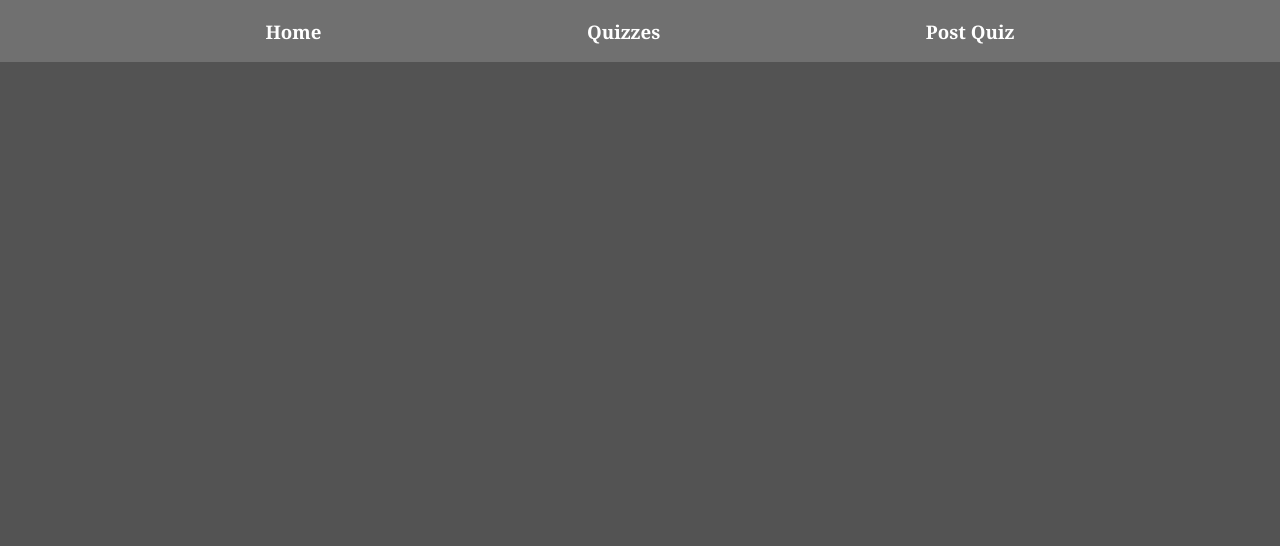
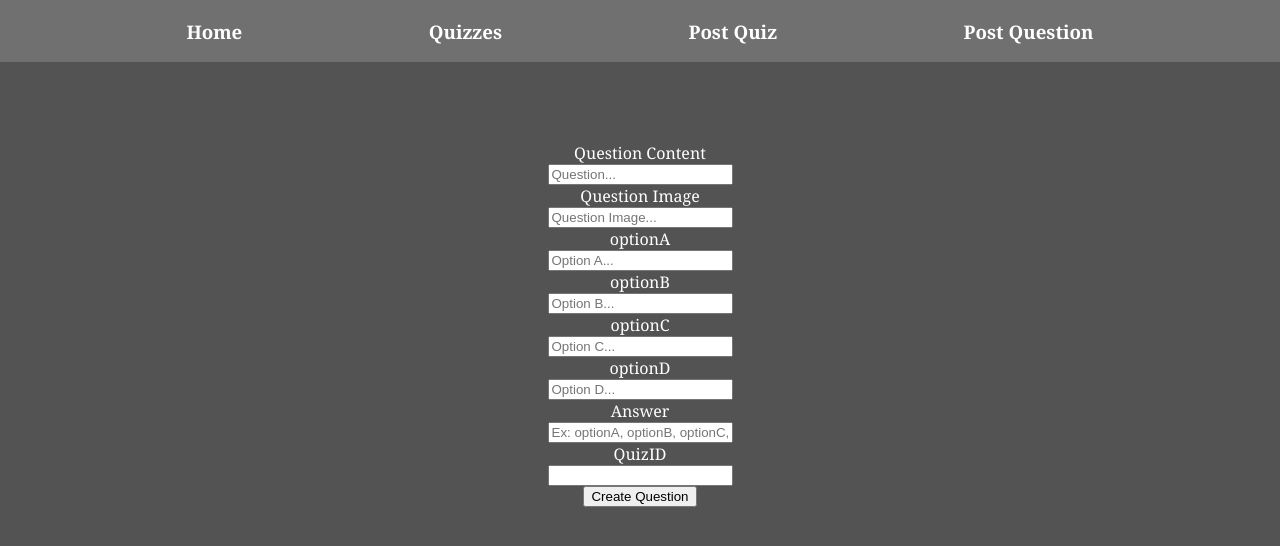
Before and after one commit to JacobHocker/quiz-champion, a React (Create React App) app in the folder client/: page /admin-post-question in a window 1280 px wide. Shown: the top 546 px of the page. Built offline with nearby package versions, Linux system fonts and the light colour scheme.

Commit message:
question post functionality

```diff
--- a/client/src/App.js
+++ b/client/src/App.js
@@ -6,6 +6,7 @@ import Nav from './components/nav/Nav';
 import AdminPostQuizzes from './components/adminPostQuizzes/AdminPostQuizzes';
 import QuizListContainer from './components/quizListContainer/QuizListContainer';
 import QuizDisplayContainer from './components/quizDisplayContainer/QuizDisplayContainer';
+import AdminPostQuestion from './components/adminPostQuestion/AdminPostQuestion';
 
 
 export default function App() {
@@ -20,6 +21,7 @@ export default function App() {
         <Route element={<QuizListContainer />} path='quizzes' />
         <Route element={<QuizDisplayContainer />} path='quiz/:id' />
         <Route element={<AdminPostQuizzes />} path='admin-post-quiz' />
+        <Route element={<AdminPostQuestion />} path='admin-post-question' />
       </Routes>
     </div>
   )
--- /dev/null
+++ b/client/src/components/adminPostQuestion/AdminPostQuestion.css
@@ -0,0 +1,17 @@
+.create-question-container{
+    display: flex;
+    flex-direction: column;
+    justify-content: center;
+    align-items: center;
+    margin-top: 5rem;
+}
+.create-question-form{
+    display: flex;
+    flex-direction: column;
+    justify-content: center;
+    align-items: center;
+}
+.create-question-form label{
+    margin-top: 1rem;
+    font-size: 1.5rem;
+}
--- /dev/null
+++ b/client/src/components/adminPostQuestion/AdminPostQuestion.js
@@ -0,0 +1,99 @@
+import React, {useState} from 'react';
+import './AdminPostQuestion.css';
+import { useNavigate } from 'react-router-dom';
+import axios from 'axios';
+
+export default function AdminPostQuestion() {
+    let navigate = useNavigate();
+    let [questionContent, setQuestionContent] = useState("");
+    let [questionImage, setQuestionImage] = useState("");
+    let [optionA, setOptionA] = useState("");
+    let [optionB, setOptionB] = useState("");
+    let [optionC, setOptionC] = useState("");
+    let [optionD, setOptionD] = useState("");
+    let [answer, setAnswer] = useState("");
+    let [quizId, setQuizId] = useState(0);
+
+    const addQuestion = () => {
+        axios.post("http://localhost:2000/questions", {
+            questionContent: questionContent,
+            questionImage: questionImage,
+            optionA: optionA,
+            optionB: optionB,
+            optionC: optionC,
+            optionD: optionD,
+            answer: answer,
+            QuizId: quizId
+        })
+        .then(() => { console.log("itworked")})
+    }
+    return (
+        <div className='create-question-container'>
+
+                <label>Question Content</label>
+                <input
+                autoComplete='off'
+                type='text'
+                className='post-question-input'
+                onChange={(e) => {setQuestionContent(e.target.value)}}
+                placeholder='Question...'
+                />
+                <label>Question Image</label>
+                <input
+                autoComplete='off'
+                type='text'
+                className='post-question-input'
+                onChange={(e) => {setQuestionImage(e.target.value)}}
+                placeholder='Question Image...'
+                />
+                <label>optionA</label>
+                <input
+                autoComplete='off'
+                type='text'
+                className='post-question-input'
+                onChange={(e) => {setOptionA(e.target.value)}}
+                placeholder='Option A...'
+                />
+                <label>optionB</label>
+                <input
+                autoComplete='off'
+                type='text'
+                className='post-question-input'
+                onChange={(e) => {setOptionB(e.target.value)}}
+                placeholder='Option B...'
+                />
+                <label>optionC</label>
+                <input
+                autoComplete='off'
+                type='text'
+                className='post-question-input'
+                onChange={(e) => {setOptionC(e.target.value)}}
+                placeholder='Option C...'
+                />
+                <label>optionD</label>
+                <input
+                autoComplete='off'
+                type='text'
+                className='post-question-input'
+                onChange={(e) => {setOptionD(e.target.value)}}
+                placeholder='Option D...'
+                />
+                <label>Answer</label>
+                <input
+                autoComplete='off'
+                type='text'
+                className='post-question-input'
+                onChange={(e) => {setAnswer(e.target.value)}}
+                placeholder='Ex: optionA, optionB, optionC, optionD'
+                />
+                <label>QuizID</label>
+                <input
+                type='number'
+                className='post-question-input'
+                onChange={(e) => {setQuizId(e.target.value)}}
+                />
+                <button onClick={addQuestion}>Create Question</button>
+
+        </div>
+    )
+}
--- a/client/src/components/nav/Nav.js
+++ b/client/src/components/nav/Nav.js
@@ -14,6 +14,9 @@ export default function Nav() {
             <Link to='/admin-post-quiz'>
                 <h3>Post Quiz</h3>
             </Link>
+            <Link to='/admin-post-question'>
+                <h3>Post Question</h3>
+            </Link>
         </div>
     )
 }
--- a/client/src/components/quizDisplayContainer/QuizDisplayContainer.js
+++ b/client/src/components/quizDisplayContainer/QuizDisplayContainer.js
@@ -5,16 +5,25 @@ import axios from 'axios';
 export default function QuizDisplayContainer() {
     let { id } = useParams();
     let [quizObject, setQuizObject] = useState({});
+    let [questionList, setQuestionList] = useState([]);
 
 
     useEffect(() => {
         axios.get(`http://localhost:2000/quizzes/${id}`).then((response) => {
             setQuizObject(response.data)
         })
+        axios.get(`http://localhost:2000/questions/${id}`).then((response) => {
+            setQuestionList(response)
+        })
     },[])
     return (
         <div>
             <h1>{quizObject.quizName}</h1>
+            <div className='question-list-container'>
+            {questionList.data && questionList.data.map((val) => (
+                <h3 key={val.id}>{val.questionContent}</h3>
+            ))}
+            </div>
         </div>
     )
 }
--- a/client/src/components/quizListContainer/QuizListContainer.js
+++ b/client/src/components/quizListContainer/QuizListContainer.js
@@ -18,6 +18,7 @@ export default function QuizListContainer() {
                 <div className='quiz-list-card' key={val.id}
                 onClick={() => {navigate(`/quiz/${val.id}`)}}>
                     <h1 className='quiz-card-name'>{val.quizName}</h1>
+                    <h1>Quiz ID #: {val.id}</h1>
                     <img src={val.quizImage} alt={val.quizName} className='quiz-card-thumb'/>
                     <h3 className='quiz-card-cat'>{val.quizCategory}</h3>
                     <p className='quiz-card-desc'>{val.quizDescription}</p>
```
